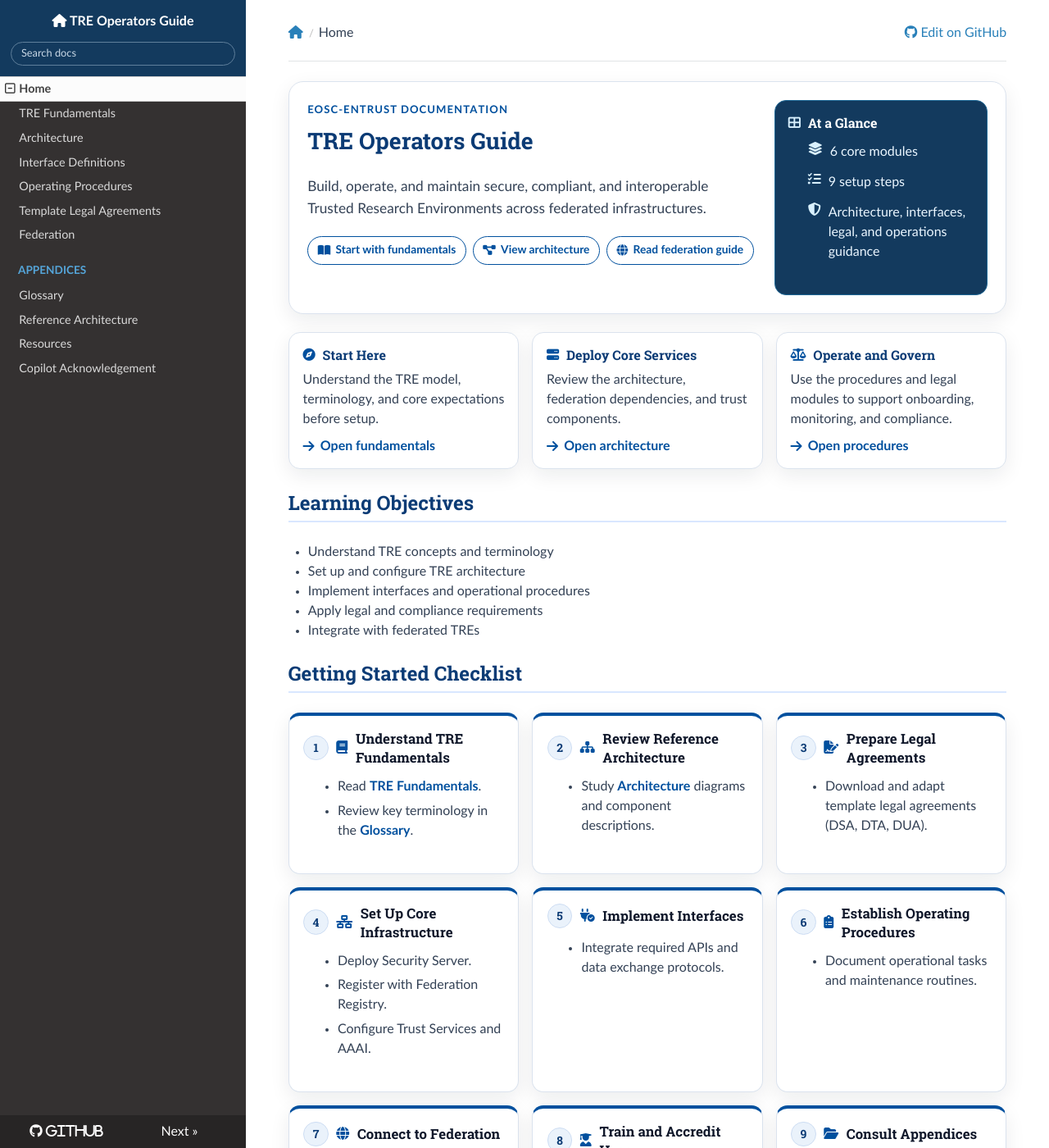
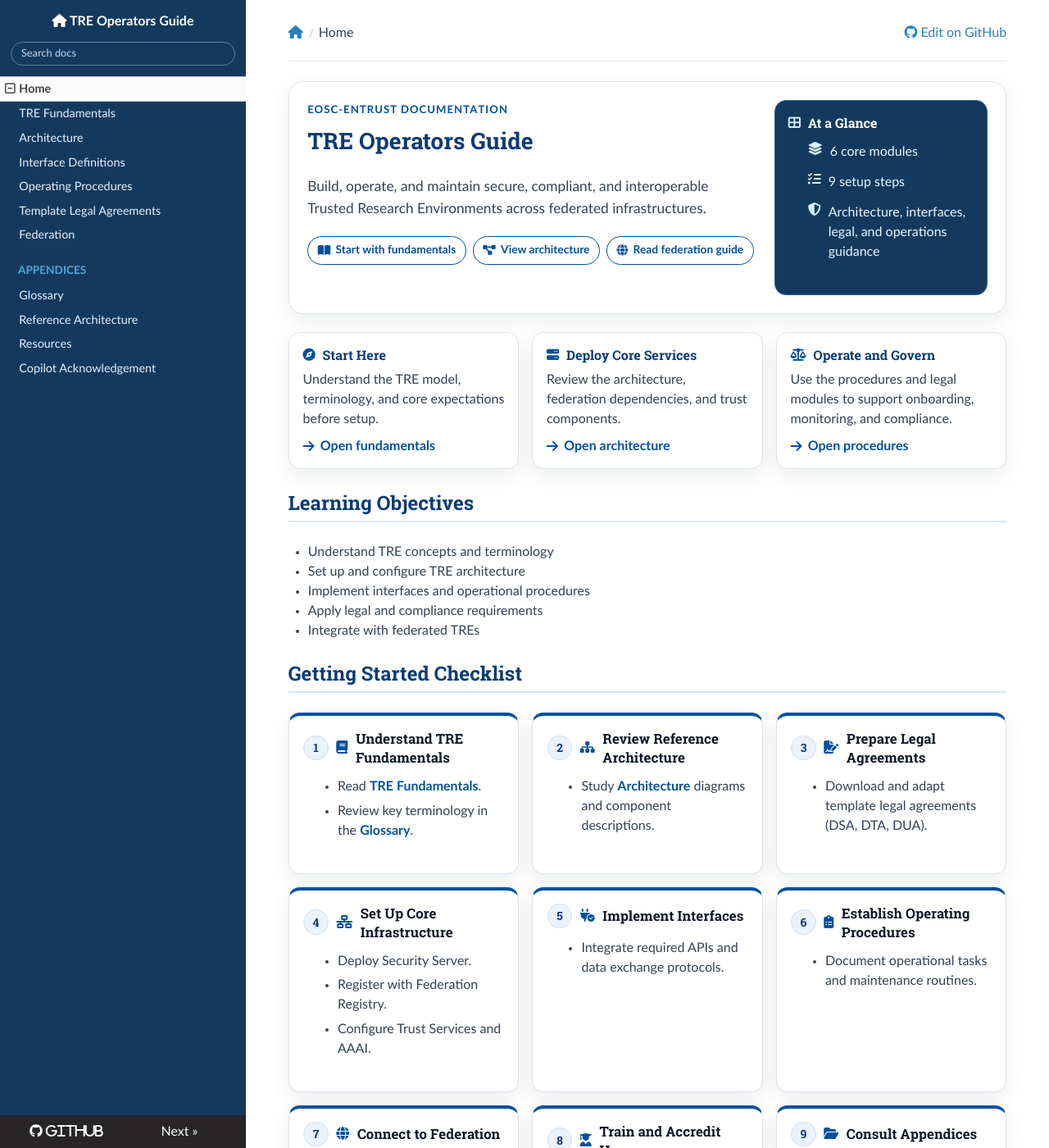
Before and after one commit to unioslo/tre-operators-docs, an MkDocs documentation site: the page built from docs/index.md, in a window 1280 px wide and 1400 px high. Shown: the whole window at 82% size. Built offline with MkDocs 1.6.1, drawn with Linux system fonts in a browser that asks for light colours; nearby versions of some CDN libraries.

Commit message:
Enhance side navigation styles for improved visibility and user experience

```diff
--- a/docs/stylesheets/home.css
+++ b/docs/stylesheets/home.css
@@ -368,3 +368,18 @@
 .wy-side-nav-search .wy-form input[type="text"]:focus {
   border-color: #9eb8cf;
 }
+
+.wy-nav-side,
+.wy-menu,
+.wy-menu-vertical {
+  background: #133a5e;
+}
+
+.wy-menu-vertical a {
+  color: #e6f1fb;
+}
+
+.wy-menu-vertical a:hover {
+  background: #1a4c78;
+  color: #ffffff;
+}
```
